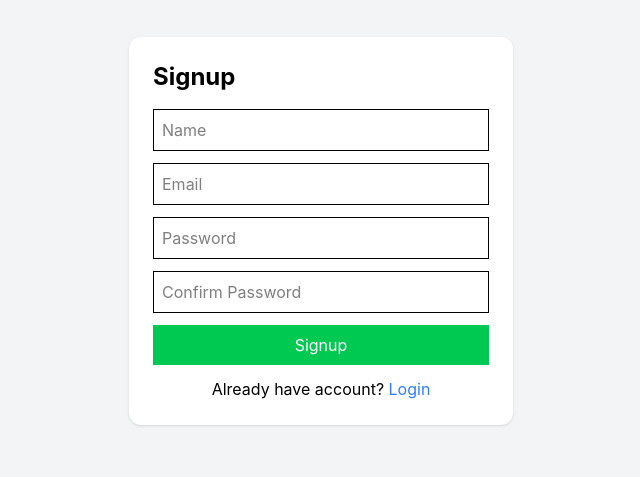
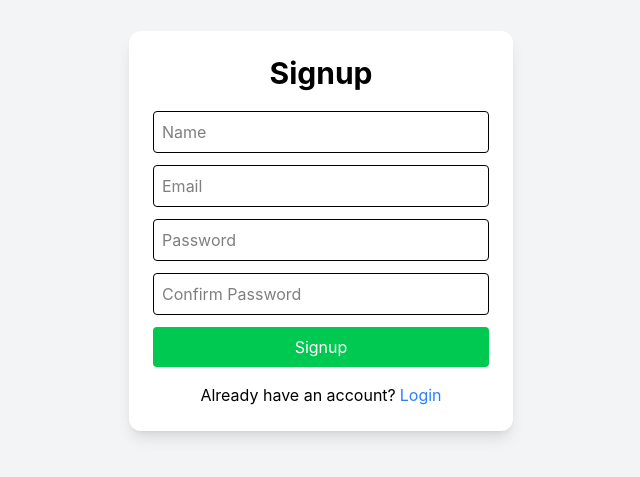
Before and after one commit to ANIKETPATIL0012/TaskManager, a React (Vite) app: page /signup in a window 1280 px wide. Shown: the part 169-646 px from the top of the page, without its empty margins (319-959 px from the left). Built offline with nearby package versions, Linux system fonts and the light colour scheme.

Commit message:
Updated task manager project

```diff
--- a/src/components/Loader.jsx
+++ b/src/components/Loader.jsx
@@ -1,9 +1,7 @@
 function Loader() {
   return (
     <div className="text-center mt-10">
-      <h1 className="text-2xl font-bold">
-        Loading...
-      </h1>
+      <h1 className="text-2xl font-bold">Loading...</h1>
     </div>
   );
 }
--- a/src/components/ProtectedRoute.jsx
+++ b/src/components/ProtectedRoute.jsx
@@ -1,6 +1,6 @@
 import { Navigate } from "react-router-dom";
 
-export default function ProtectedRoute({ children }) {
+const ProtectedRoute = ({ children }) => {
   const user = localStorage.getItem("user");
 
   if (!user) {
@@ -8,4 +8,6 @@ export default function ProtectedRoute({ children }) {
   }
 
   return children;
-}
+};
+
+export default ProtectedRoute;
--- a/src/components/Sidebar.jsx
+++ b/src/components/Sidebar.jsx
@@ -2,16 +2,19 @@ import { Link } from "react-router-dom";
 
 function Sidebar() {
   return (
-    <div className="bg-gray-800 text-white  h-screen-full w-60 p-5">
+    <div className="bg-gray-800 text-white  h-screen-full w-60 p-5 scroll-m-0">
       <h1 className="text-2xl font-bold mb-5">Task Manager</h1>
 
       <ul className=" h-screen">
+
         <li className="mb-3">
           <Link to="/dashboard">Dashboard</Link>
         </li>
+
         <li className="mb-3">
           <Link to="/add-task">Add Tasks</Link>
         </li>
+
         <li className="mb-3">
           <Link to="/tasks">Tasks</Link>
         </li>
@@ -19,6 +22,7 @@ function Sidebar() {
         <li>
           <Link to="/profile">Profile</Link>
         </li>
+
       </ul>
     </div>
   );
--- a/src/pages/Login.jsx
+++ b/src/pages/Login.jsx
@@ -1,8 +1,7 @@
+import { useState } from "react";
+import { Link, useNavigate } from "react-router-dom";
 
-import { useState } from "react";
-import { useNavigate, Link } from "react-router-dom";
-
-const Login = () => {
+export default function Login() {
   const navigate = useNavigate();
 
   const [email, setEmail] = useState("");
@@ -14,49 +13,62 @@ const Login = () => {
     const user = JSON.parse(localStorage.getItem("currentUser"));
 
     if (!user) {
-      alert("Please signup first");
+      alert("Please Signup First");
       return;
     }
 
     if (email === user.email && password === user.password) {
       localStorage.setItem("isLoggedIn", "true");
 
-      navigate("/dashboard");   // ✅ DASHBOARD OPEN
+      localStorage.setItem("user", JSON.stringify(user));
+
+
+      navigate("/dashboard");
     } else {
-      alert("Invalid credentials");
+      alert("Invalid Email or Password");
     }
   };
 
   return (
-    <div className="h-screen flex items-center justify-center bg-gray-100">
-      <form onSubmit={handleLogin} className="bg-white p-6 w-96 shadow rounded-xl">
-
-        <h1 className="text-2xl font-bold mb-4">Login</h1>
+    <div className="h-screen flex justify-center items-center bg-gray-100">
+      <form
+        onSubmit={handleLogin}
+        className="bg-white p-8 rounded-xl shadow-lg w-96"
+      >
+        <h1 className="text-3xl font-bold text-center mb-6">Login</h1>
 
         <input
-          placeholder="Email"
-          className="w-full border p-2 mb-3"
+          type="email"
+          placeholder="Enter Email"
+          value={email}
           onChange={(e) => setEmail(e.target.value)}
+          className="w-full border p-3 rounded mb-4"
+          required
         />
 
         <input
           type="password"
-          placeholder="Password"
-          className="w-full border p-2 mb-3"
+          placeholder="Enter Password"
+          value={password}
           onChange={(e) => setPassword(e.target.value)}
+          className="w-full border p-3 rounded mb-4"
+          required
         />
 
-        <button className="w-full bg-blue-500 text-white p-2">
+        <button
+          type="submit"
+          className="w-full bg-blue-500 text-white py-3 rounded hover:bg-blue-600"
+        >
           Login
         </button>
 
-        <p className="mt-3 text-center">
-          New user? <Link to="/signup" className="text-blue-500">Signup</Link>
+        <p className="text-center mt-4">
+          Don't have an account?
+          <Link to="/signup" className="text-blue-500 ml-1">
+            Signup
+          </Link>
         </p>
-
       </form>
     </div>
   );
-};
-
-export default Login;
+}
--- a/src/pages/Profile.jsx
+++ b/src/pages/Profile.jsx
@@ -1,79 +1,102 @@
-import { useState, useEffect } from "react";
+import { useState } from "react";
 import Sidebar from "../components/Sidebar";
 import Navbar from "../components/Navbar";
 
 export default function Profile() {
-  const [user, setUser] = useState({
-    name: "",
-    email: "",
-    password: "",
+  const user = JSON.parse(localStorage.getItem("currentUser"));
+
+  const [isEditing, setIsEditing] = useState(false);
+
+  const [formData, setFormData] = useState({
+    name: user?.name || "",
+    email: user?.email || "",
+    password: user?.password || "",
   });
 
-  useEffect(() => {
-    const savedUser = JSON.parse(localStorage.getItem("user")) || {
-      name: "",
-      email: "",
-      password: "",
-    };
-
-    setUser(savedUser);
-  }, []);
-
   const handleChange = (e) => {
-    setUser({
-      ...user,
+    setFormData({
+      ...formData,
       [e.target.name]: e.target.value,
     });
   };
 
   const saveProfile = () => {
-    localStorage.setItem("user", JSON.stringify(user));
+    localStorage.setItem("currentUser", JSON.stringify(formData));
 
-    alert("Profile Updated Successfully");
+    localStorage.setItem("user", JSON.stringify(formData));
+
+    alert("Profile Updated");
+    setIsEditing(false);
   };
 
   return (
-    <div className="flex">
-      <Sidebar />
-
-      <div className="flex-1 bg-gray-100 min-h-screen">
+    <div>
       <Navbar />
 
-        <div className="p-6">
-          <h1 className="text-3xl font-bold mb-5">Profile</h1>
+      <div className="flex bg-gray-100 min-h-screen">
+        <Sidebar />
+        <div className=" bg-gray-100 m-6">
+          <div className="bg-white p-6 rounded-xl shadow-lg w-2xl">
+            <h1 className="text-3xl font-bold mb-6 text-center">My Profile</h1>
 
-          <div className="bg-white p-6 rounded shadow max-w-xl">
-            <label>Name</label>
+            <div className="space-y-4">
+              <div>
+                <label className="font-medium">Name</label>
+
                 <input
+                  type="text"
                   name="name"
-              value={user.name}
+                  value={formData.name}
+                  disabled={!isEditing}
                   onChange={handleChange}
-              className="border p-2 w-full mb-3"
+                  className="w-full border p-2 rounded mt-1"
                 />
+              </div>
 
-            <label>Email</label>
+              <div>
+                <label className="font-medium">Email</label>
+
                 <input
+                  type="email"
                   name="email"
-              value={user.email}
+                  value={formData.email}
+                  disabled={!isEditing}
                   onChange={handleChange}
-              className="border p-2 w-full mb-3"
+                  className="w-full border p-2 rounded mt-1"
                 />
+              </div>
 
-            <label>Password</label>
+              <div>
+                <label className="font-medium">Password</label>
+
                 <input
+                  type="password"
                   name="password"
-              type="password"
-              value={user.password}
+                  value={formData.password}
+                  disabled={!isEditing}
                   onChange={handleChange}
-              className="border p-2 w-full mb-3"
+                  className="w-full border p-2 rounded mt-1"
                 />
+              </div>
+            </div>
 
+            <div className="flex gap-3 mt-6">
+              {!isEditing ? (
+                <button
+                  onClick={() => setIsEditing(true)}
+                  className="flex-1 bg-blue-500 text-white py-2 rounded"
+                >
+                  Edit Profile
+                </button>
+              ) : (
                 <button
                   onClick={saveProfile}
-              className="bg-blue-500 text-white px-4 py-2 rounded"
+                  className="flex-1 bg-green-500 text-white py-2 rounded"
                 >
                   Save Changes
                 </button>
+              )}
+            </div>
           </div>
         </div>
       </div>
--- a/src/pages/Signup.jsx
+++ b/src/pages/Signup.jsx
@@ -1,7 +1,7 @@
 import { useState } from "react";
 import { useNavigate, Link } from "react-router-dom";
 
-const Signup = () => {
+export default function Signup() {
   const navigate = useNavigate();
 
   const [formData, setFormData] = useState({
@@ -12,58 +12,113 @@ const Signup = () => {
   });
 
   const handleChange = (e) => {
-    setFormData({ ...formData, [e.target.name]: e.target.value });
+    setFormData({
+      ...formData,
+      [e.target.name]: e.target.value,
+    });
   };
 
   const handleSubmit = (e) => {
     e.preventDefault();
+
+    if (
+      !formData.name ||
+      !formData.email ||
+      !formData.password ||
+      !formData.confirmPassword
+    ) {
+      alert("Please fill all fields");
+      return;
+    }
 
     if (formData.password !== formData.confirmPassword) {
       alert("Passwords do not match");
       return;
     }
 
-    const user = {
+    const users = JSON.parse(localStorage.getItem("users")) || [];
+
+    const userExists = users.find((u) => u.email === formData.email);
+
+    if (userExists) {
+      alert("Email already registered");
+      return;
+    }
+
+    const newUser = {
+      id: Date.now(),
       name: formData.name,
       email: formData.email,
       password: formData.password,
     };
 
-    localStorage.setItem("currentUser", JSON.stringify(user));
+    users.push(newUser);
 
-    alert("Signup successful");
+    localStorage.setItem("users", JSON.stringify(users));
+
+    alert("Signup Successful");
+
     navigate("/");
   };
 
   return (
-    <div className="h-screen flex items-center justify-center bg-gray-100">
-      <form onSubmit={handleSubmit} className="bg-white p-6 w-96 shadow rounded-xl">
+    <div className="h-screen flex justify-center items-center bg-gray-100">
+      <form
+        onSubmit={handleSubmit}
+        className="bg-white p-6 rounded-xl shadow-lg w-96"
+      >
+        <h1 className="text-3xl font-bold mb-5 text-center">Signup</h1>
 
-        <h1 className="text-2xl font-bold mb-4">Signup</h1>
+        <input
+          type="text"
+          name="name"
+          placeholder="Name"
+          className="w-full border p-2 mb-3 rounded"
+          onChange={handleChange}
+          required
+        />
 
-        <input name="name" placeholder="Name" className="w-full border p-2 mb-3"
-          onChange={handleChange} />
+        <input
+          type="email"
+          name="email"
+          placeholder="Email"
+          className="w-full border p-2 mb-3 rounded"
+          onChange={handleChange}
+          required
+        />
 
-        <input name="email" placeholder="Email" className="w-full border p-2 mb-3"
-          onChange={handleChange} />
+        <input
+          type="password"
+          name="password"
+          placeholder="Password"
+          className="w-full border p-2 mb-3 rounded"
+          onChange={handleChange}
+          required
+        />
 
-        <input type="password" name="password" placeholder="Password"
-          className="w-full border p-2 mb-3" onChange={handleChange} />
+        <input
+          type="password"
+          name="confirmPassword"
+          placeholder="Confirm Password"
+          className="w-full border p-2 mb-3 rounded"
+          onChange={handleChange}
+          required
+        />
 
-        <input type="password" name="confirmPassword" placeholder="Confirm Password"
-          className="w-full border p-2 mb-3" onChange={handleChange} />
-
-        <button className="w-full bg-green-500 text-white p-2">
+        <button
+          type="submit"
+          className="w-full bg-green-500 text-white p-2 rounded"
+        >
           Signup
         </button>
 
-        <p className="mt-3 text-center">
-          Already have account? <Link to="/" className="text-blue-500">Login</Link>
+        <p className="mt-4 text-center">
+          Already have an account?
+          <Link to="/" className="text-blue-500 ml-1">
+            Login
+          </Link>
         </p>
-
       </form>
     </div>
   );
-};
-
-export default Signup;
+}
```
Also changed, not shown: src/components/Navbar.jsx (+1 -8 lines), src/components/NotFound.jsx (+11 -16 lines), src/components/SearchFilter.jsx (+12 -26 lines), src/pages/AddTask.jsx (+4 -5 lines), src/pages/Dashboard.jsx (+10 -16 lines), src/pages/Tasks.jsx (+33 -16 lines). Lines whose indentation alone changed are shown as unchanged.
